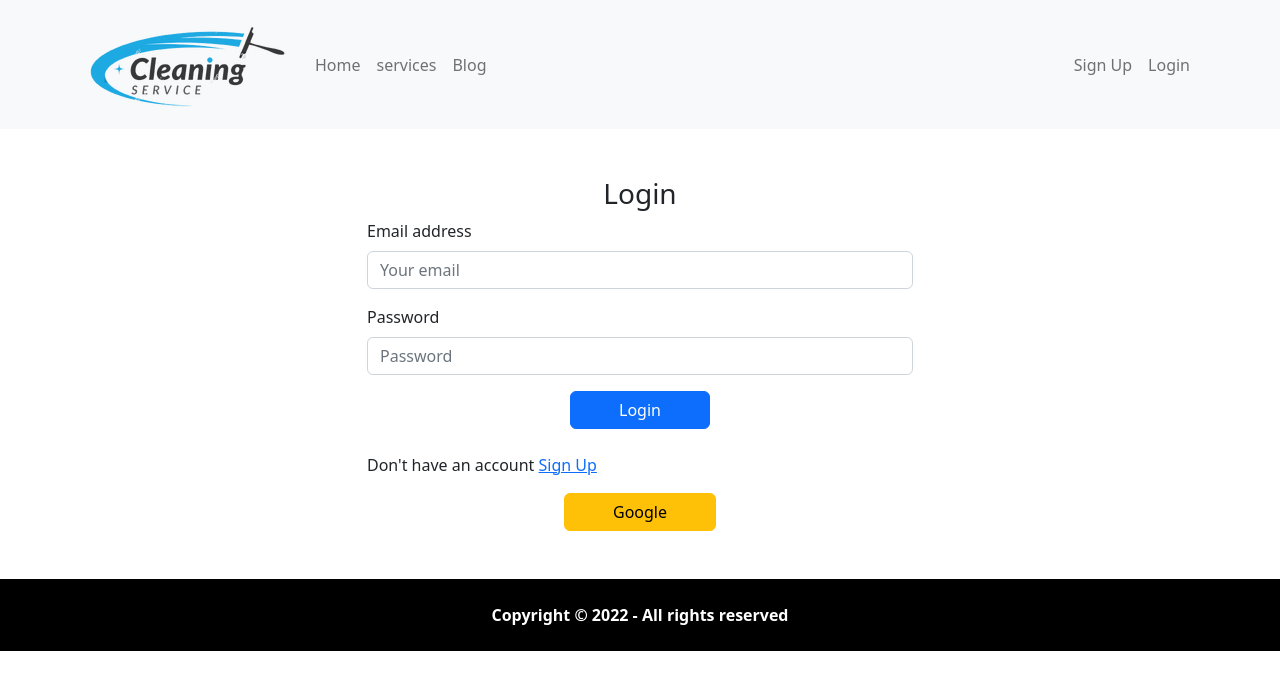
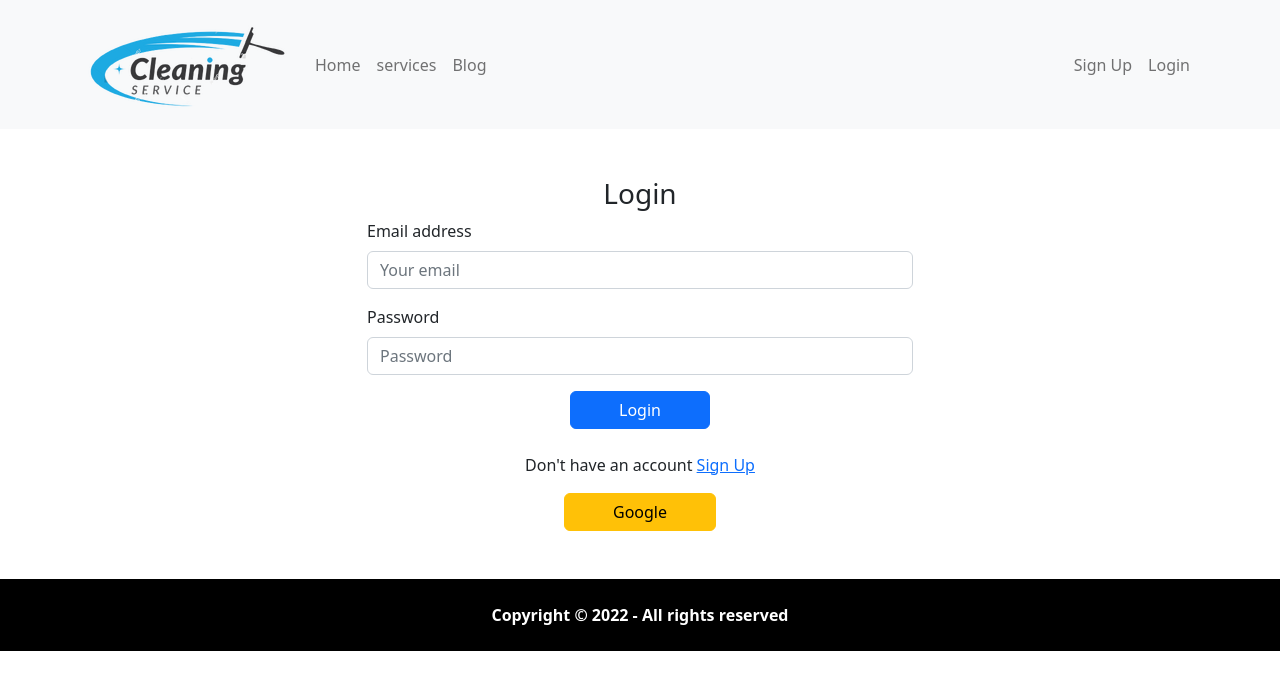
Before and after one commit to AyuraBD/service_review_client, a React (Create React App) app: page /login in a window 1280 px wide. Shown: the top 690 px of the page. Built offline with nearby package versions, Linux system fonts and the light colour scheme; no server answers.

Commit message:
README File edited

```diff
--- a/src/Pages/Login/Login.js
+++ b/src/Pages/Login/Login.js
@@ -52,7 +52,7 @@
                         <div className="login text-center mb-4">
                             <button type="submit" className="btn btn-primary px-5">Login</button>
                         </div>
-                        <p>Don't have an account <Link to='/signup'>Sign Up</Link></p>
+                        <p className='text-center'>Don't have an account <Link to='/signup'>Sign Up</Link></p>
                         <div className="social text-center">
                         <button onClick={googleLogin} className="btn btn-warning px-5">Google</button>
                         </div>
```
Also changed, not shown: src/Pages/AddService/AddService.js (+7 -8 lines), 1 other file (tests, documents, lock files or other folders).
